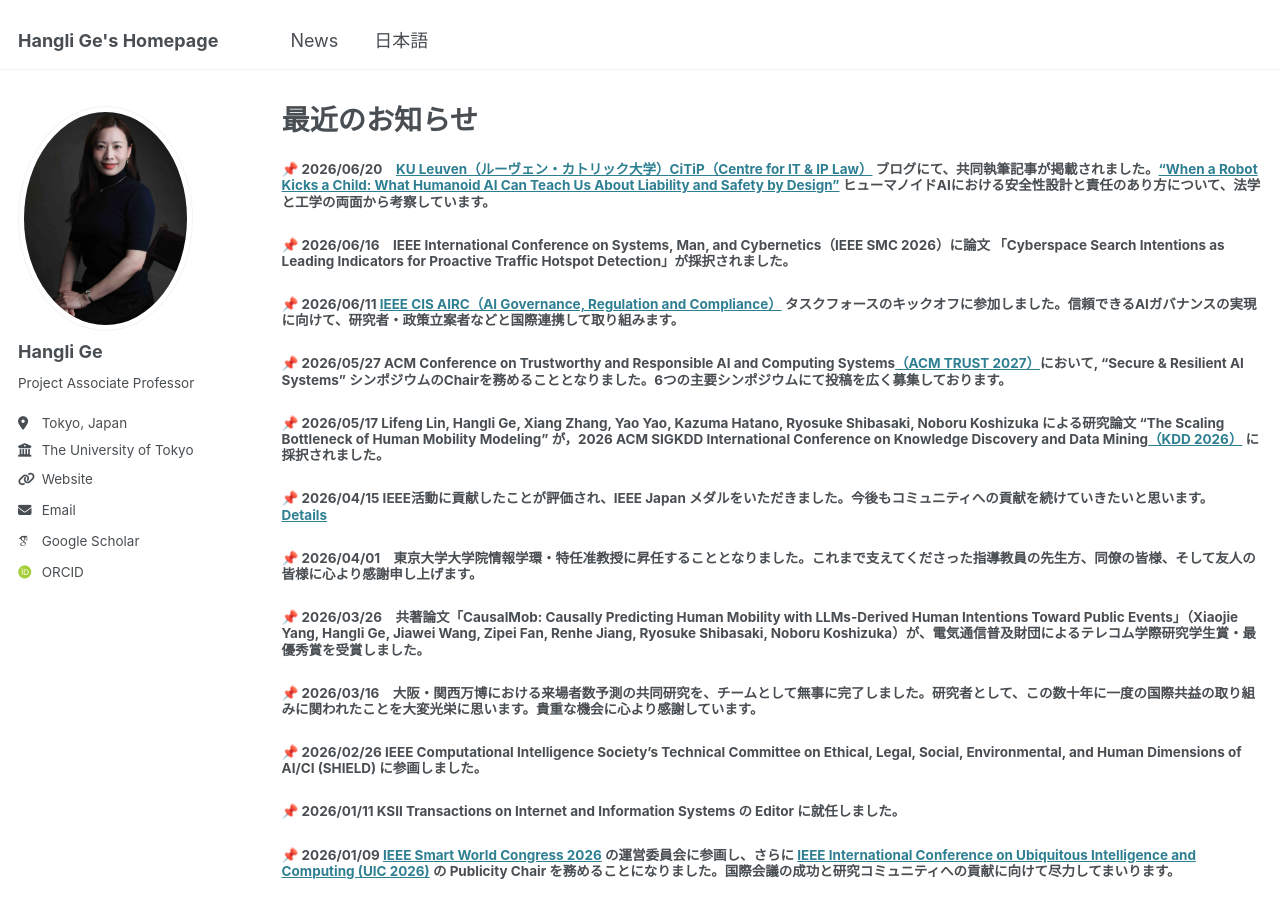
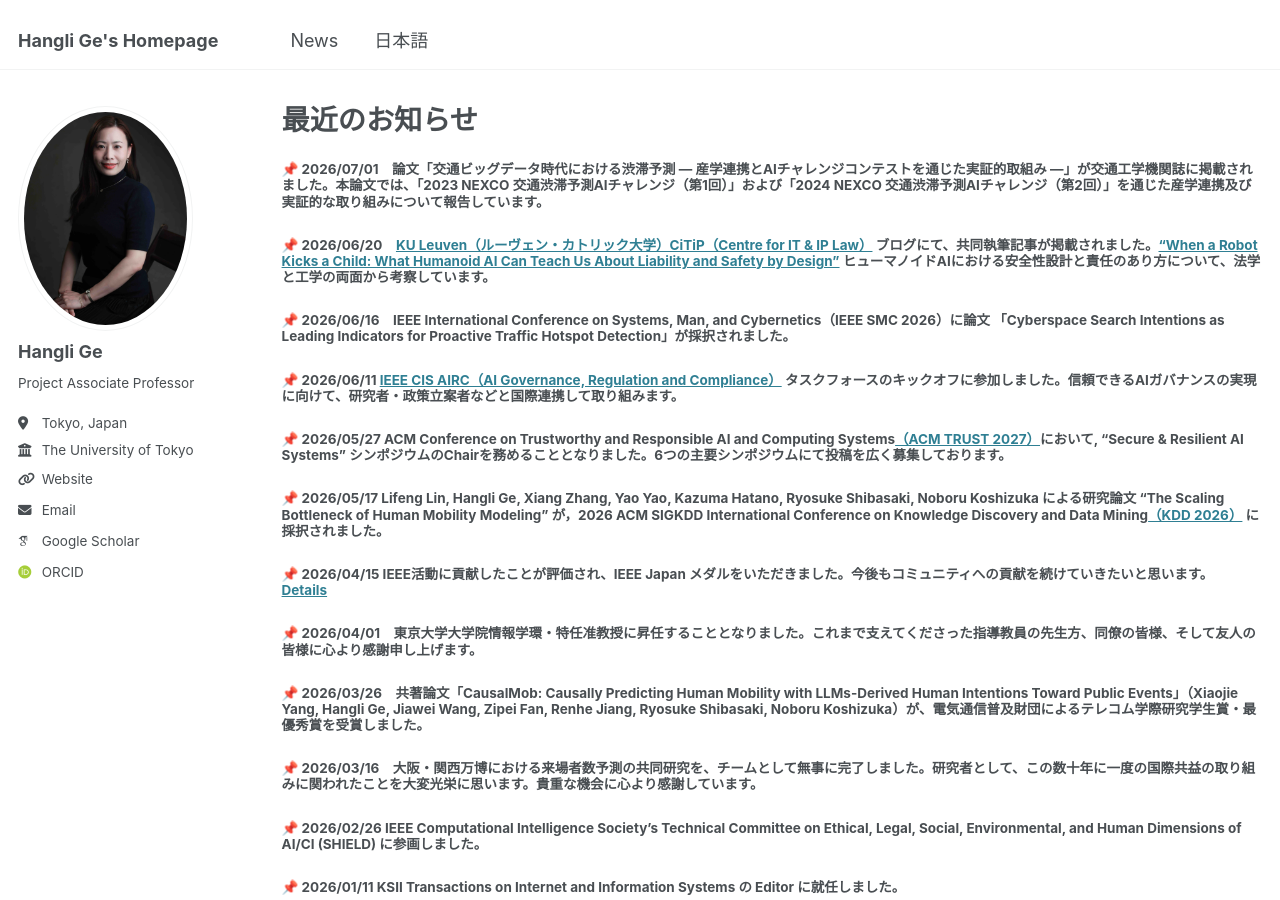
Before and after one commit to christie888/christie888.github.io, a Jekyll site: the page built from _pages/post_jp.md, in a window 1280 px wide and 900 px high. Built offline with Jekyll 4.4.1, drawn with Linux system fonts in a browser that asks for light colours; some web fonts are replaced.

Commit message:
Update post_jp.md

```diff
--- a/_pages/post_jp.md
+++ b/_pages/post_jp.md
@@ -4,6 +4,8 @@ title: "最近のお知らせ"
 permalink: post_jp/
 ---
 
+
+##### 📌 2026/07/01　論文「交通ビッグデータ時代における渋滞予測 ― 産学連携とAIチャレンジコンテストを通じた実証的取組み ―」が交通工学機関誌に掲載されました。本論文では、「2023 NEXCO 交通渋滞予測AIチャレンジ（第1回）」および「2024 NEXCO 交通渋滞予測AIチャレンジ（第2回）」を通じた産学連携及び実証的な取り組みについて報告しています。
 
 ##### 📌 2026/06/20　[KU Leuven（ルーヴェン・カトリック大学）CiTiP（Centre for IT & IP Law）](https://www.law.kuleuven.be/citip/blog/) ブログにて、共同執筆記事が掲載されました。["When a Robot Kicks a Child: What Humanoid AI Can Teach Us About Liability and Safety by Design"](https://www.law.kuleuven.be/citip/blog/when-a-robot-kicks-a-child-what-humanoid-ai-can-teach-us-about-liability-and-safety-by-design/) ヒューマノイドAIにおける安全性設計と責任のあり方について、法学と工学の両面から考察しています。
 
```
